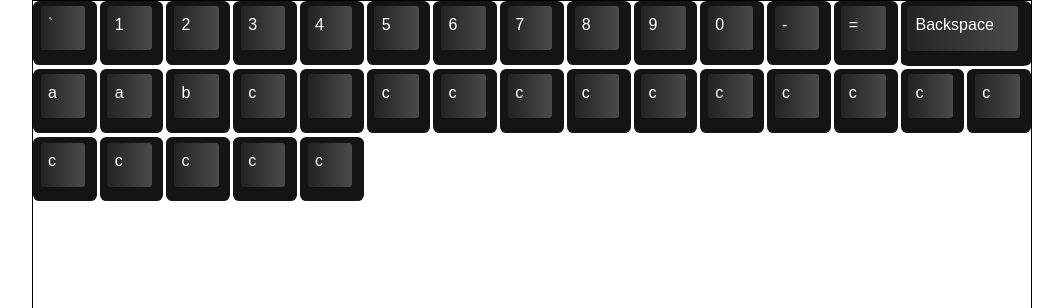
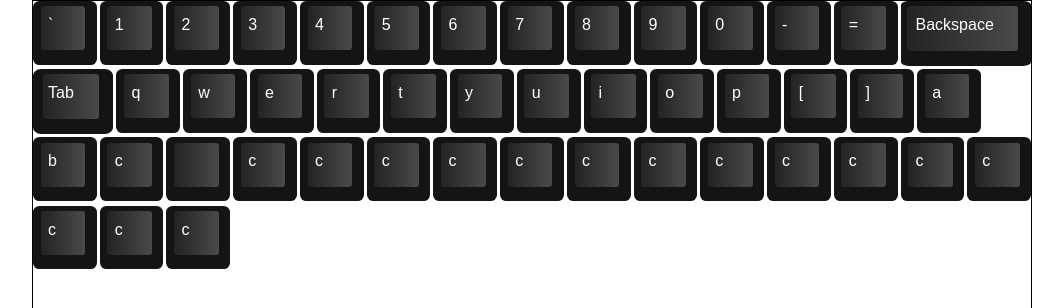
Before and after one commit to FalkoKa/virtual-keyboard, a React (Vite) app: page / in a window 1280 px wide. Shown: the top 308 px of the page, without its empty margins (108-1171 px from the left). Built offline with nearby package versions, Linux system fonts and the light colour scheme; the HTML template or start-up script is replaced by a standard one.

Commit message:
add tab key

```diff
--- a/src/App.css
+++ b/src/App.css
@@ -76,6 +76,11 @@ span {
   border-radius: 3px;
 }
 
+#tab {
+  grid-column: span 5;
+  aspect-ratio: 1.25 / 1;
+}
+
 @media (max-width: 780px) {
   .key {
     background-color: yellow;
--- a/src/components/Keyboard.jsx
+++ b/src/components/Keyboard.jsx
@@ -1,5 +1,6 @@
 import Key from './Key';
 import Backspace from './Backspace';
+import Tab from './Tab';
 import { useState, useEffect } from 'react';
 
 const Keyboard = ({ onKeyboard }) => {
@@ -114,11 +115,78 @@ const Keyboard = ({ onKeyboard }) => {
         secondary={'='}
       />
       <Backspace onKeyboard={onKeyboard} />
+      <Tab onKeyboard={onKeyboard} />
       <Key
         isShift={isShift}
         onKeyboard={onKeyboard}
-        primary={'A'}
-        secondary={'a'}
+        primary={'Q'}
+        secondary={'q'}
+      />
+      <Key
+        isShift={isShift}
+        onKeyboard={onKeyboard}
+        primary={'W'}
+        secondary={'w'}
+      />
+      <Key
+        isShift={isShift}
+        onKeyboard={onKeyboard}
+        primary={'E'}
+        secondary={'e'}
+      />
+      <Key
+        isShift={isShift}
+        onKeyboard={onKeyboard}
+        primary={'R'}
+        secondary={'r'}
+      />
+      <Key
+        isShift={isShift}
+        onKeyboard={onKeyboard}
+        primary={'T'}
+        secondary={'t'}
+      />
+      <Key
+        isShift={isShift}
+        onKeyboard={onKeyboard}
+        primary={'Y'}
+        secondary={'y'}
+      />
+      <Key
+        isShift={isShift}
+        onKeyboard={onKeyboard}
+        primary={'U'}
+        secondary={'u'}
+      />
+      <Key
+        isShift={isShift}
+        onKeyboard={onKeyboard}
+        primary={'I'}
+        secondary={'i'}
+      />
+      <Key
+        isShift={isShift}
+        onKeyboard={onKeyboard}
+        primary={'O'}
+        secondary={'o'}
+      />
+      <Key
+        isShift={isShift}
+        onKeyboard={onKeyboard}
+        primary={'P'}
+        secondary={'p'}
+      />
+      <Key
+        isShift={isShift}
+        onKeyboard={onKeyboard}
+        primary={'{'}
+        secondary={'['}
+      />
+      <Key
+        isShift={isShift}
+        onKeyboard={onKeyboard}
+        primary={'}'}
+        secondary={']'}
       />
       <Key
         isShift={isShift}
--- /dev/null
+++ b/src/components/Tab.jsx
@@ -0,0 +1,43 @@
+import { useEffect, useState } from 'react';
+
+const Key = ({ onKeyboard }) => {
+  const [keyDown, setKeyDown] = useState(false);
+
+  useEffect(() => {
+    document.addEventListener('keydown', handleKeyDown);
+    document.addEventListener('keyup', handleKeyUp);
+
+    return () => {
+      document.removeEventListener('keydown', handleKeyDown);
+      document.removeEventListener('keyup', handleKeyUp);
+    };
+  }, []);
+
+  const handleKeyDown = (e) => {
+    e.preventDefault();
+    if (e.key === 'Tab') {
+      setKeyDown(true);
+      onKeyboard((prev) => prev + '    ');
+    }
+  };
+
+  const handleKeyUp = (e) => {
+    setKeyDown(false);
+  };
+
+  const handleKeyClick = (e) => {
+    onKeyboard((prev) => prev + '    ');
+  };
+
+  return (
+    <div
+      onClick={handleKeyClick}
+      id="tab"
+      className={`key ${keyDown ? 'active' : ''}`}
+    >
+      <span>Tab</span>
+    </div>
+  );
+};
+
+export default Key;
```
